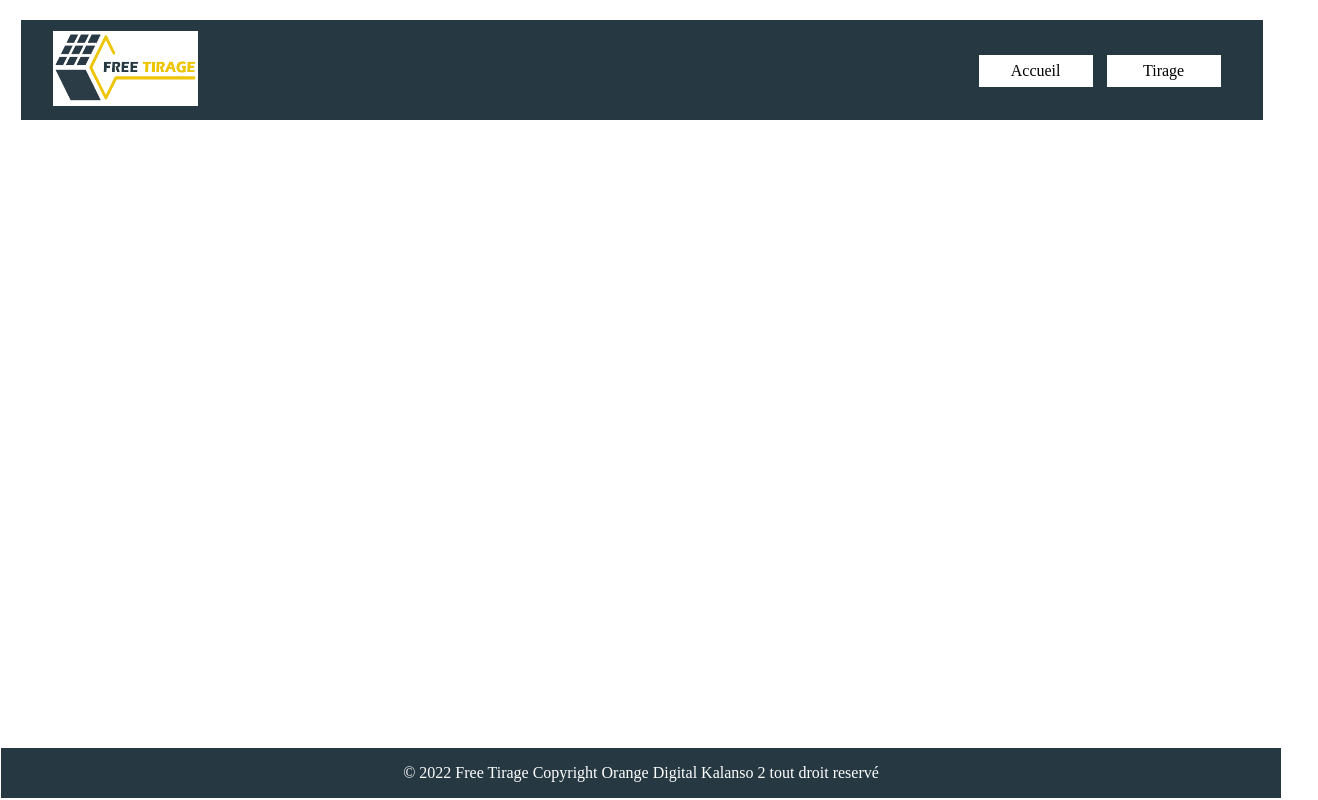
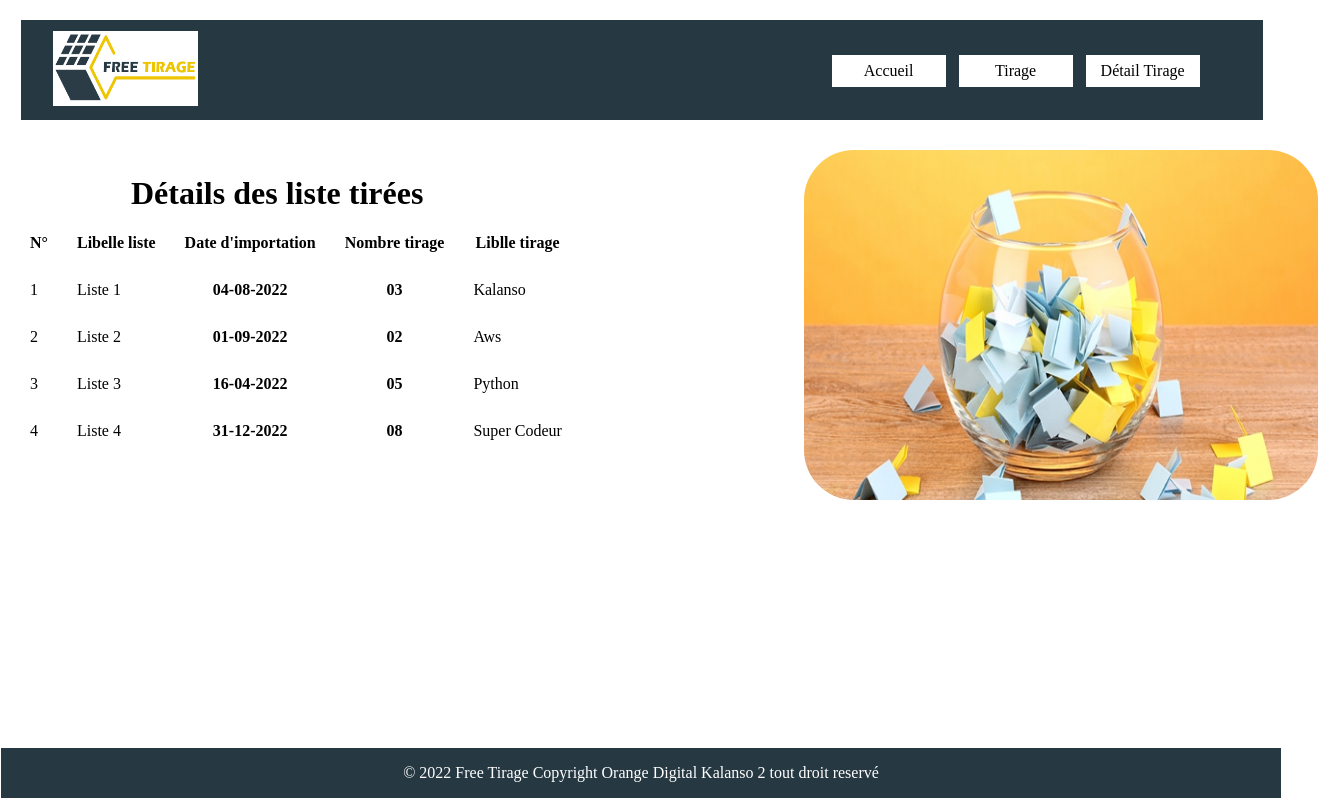
Before and after one commit to KhadySAM/frontEndApiTirage, an Angular app: page /detail-tirage in a window 1280 px wide. Before the commit this address led to /. Shown: the whole page, 1318 px wide, since content can reach past the window. Built offline with nearby package versions, Linux system fonts and the light colour scheme.

Commit message:
detail liste

```diff
--- a/src/app/app-routing.module.ts
+++ b/src/app/app-routing.module.ts
@@ -1,11 +1,13 @@
 import { NgModule } from '@angular/core';
 import { RouterModule, Routes } from '@angular/router';
 import { AccueilComponent } from './accueil/accueil.component';
+import { DetailTirageComponent } from './detail-tirage/detail-tirage.component';
 import { TirageComponent } from './tirage/tirage.component';
 
 const routes: Routes = [
   {path: 'tirage', component: TirageComponent},
   {path: 'accueil', component: AccueilComponent},
+  {path: 'detail-tirage', component: DetailTirageComponent},
   {path: '', component: AccueilComponent}
 ];
 
--- a/src/app/app.component.css
+++ b/src/app/app.component.css
@@ -31,18 +31,25 @@ li {
 }
 ul li a:hover {
 
-    background-color:gray;
+    background-color:white;
     border-color:#EDC400;
 }
 .acc{
     position: absolute;
-    right: 170px;
+    right: 317px;
     top: 35px;
 }
 .tir{
     position: absolute;
-    right: 42px;
+    right: 190px;
     top: 35px;
+}
+
+.detailTir{
+    position: absolute;
+    right: 63px;
+    top: 35px;
+
 }
 
 .logo{
--- a/src/app/app.component.html
+++ b/src/app/app.component.html
@@ -5,6 +5,7 @@
         <ul>
             <li class="acc"><a routerLink="/accueil" routerLinkActive="active">Accueil</a></li>
             <li class="tir"><a routerLink="/tirage" routerLinkActive="active">Tirage</a></li>
+            <li class="detailTir"><a routerLink="/detail-tirage" routerLinkActive="active">Détail Tirage</a></li>
            </ul>
     </nav>
 </header>
--- a/src/app/app.module.ts
+++ b/src/app/app.module.ts
@@ -5,13 +5,15 @@ import { BrowserModule } from '@angular/platform-browser'
 import { AppRoutingModule } from './app-routing.module';
 import { AppComponent } from './app.component';
 import { TirageComponent } from './tirage/tirage.component';
-import { AccueilComponent } from './accueil/accueil.component'
+import { AccueilComponent } from './accueil/accueil.component';
+import { DetailTirageComponent } from './detail-tirage/detail-tirage.component'
 
 @NgModule({
   declarations: [
     AppComponent,
     TirageComponent,
-    AccueilComponent
+    AccueilComponent,
+    DetailTirageComponent
 
   ],
   imports: [
--- /dev/null
+++ b/src/app/detail-tirage/detail-tirage.component.css
@@ -0,0 +1,32 @@
+.tableD{
+
+    display: table;
+    position: absolute;
+    margin-top: 9px;
+    margin-left: -91px;
+    border-collapse: separate;
+    border-spacing: 27px;
+    border: #263842;
+    border-collapse: 45px;
+    box-sizing: border-box;
+}
+.maTable{
+    margin-top: 197px;
+    margin-right: 46px;
+    margin-left: 85px
+
+}
+.detailListe{
+    box-sizing: border-box;
+    position: absolute;
+    width: 514px;
+    height: 350px;
+    left: 804px;
+    top: 150px;
+    border-radius: 50px;
+}
+.titre1{
+    position: absolute;
+    margin-top: -22px;
+    margin-left: 38px
+}
--- /dev/null
+++ b/src/app/detail-tirage/detail-tirage.component.html
@@ -0,0 +1,51 @@
+<div class="maTable">
+    <h1 class="titre1">Détails des liste tirées</h1>
+    <table class="tableD">
+      <thead>
+        <tr>
+          <th>N°</th>
+          <th>Libelle liste</th>
+          <th>Date d'importation</th>
+          <th>Nombre tirage</th>
+          <th>Liblle tirage</th>
+        </tr>
+      </thead>
+      <tbody>
+        <tr>
+          <td>1</td>
+          <td>Liste 1</td>
+          <th>04-08-2022</th>
+          <th>03</th>
+          <td>Kalanso</td>
+
+        </tr>
+        <tr>
+          <td>2</td>
+          <td>Liste 2</td>
+          <th>01-09-2022</th>
+          <th>02</th>
+          <td>Aws</td>
+
+        </tr>
+        <tr>
+          <td>3</td>
+          <td>Liste 3</td>
+          <th>16-04-2022</th>
+          <th>05</th>
+          <td>Python</td>
+
+          </tr>
+          <tr>
+            <td>4</td>
+            <td>Liste 4</td>
+            <th>31-12-2022</th>
+            <th>08</th>
+            <td>Super Codeur</td>
+
+          </tr>
+        </tbody>
+    </table>
+</div>
+<div class="image">
+    <img src="assets/image/tiragePhoto.jpg" alt="tirageAusort" class="detailListe">
+</div>
--- /dev/null
+++ b/src/app/detail-tirage/detail-tirage.component.ts
@@ -0,0 +1,15 @@
+import { Component, OnInit } from '@angular/core';
+
+@Component({
+  selector: 'app-detail-tirage',
+  templateUrl: './detail-tirage.component.html',
+  styleUrls: ['./detail-tirage.component.css']
+})
+export class DetailTirageComponent implements OnInit {
+
+  constructor() { }
+
+  ngOnInit(): void {
+  }
+
+}
--- a/src/app/tirage/tirage.component.css
+++ b/src/app/tirage/tirage.component.css
@@ -1,12 +1,3 @@
-/*.formulaire{
-    display: flex;
-    position: absolute;
-    margin-top: 188px;
-    margin-left: 3vh;
-    width: 24vh;
-    height: 4vh;
-    line-height: 12px;
-}*/
 .poly2{
 position: absolute;
 width: 133.43px;
@@ -26,8 +17,6 @@ transform: rotate(-90.91deg);
     width: 16px;
     line-height: 29px;
 }
-
-
 .container{
     margin-left: 7vh;
     margin-top: 26vh;
@@ -36,32 +25,6 @@ transform: rotate(-90.91deg);
     background: #263842;
     border-radius: 2rem;
 }
-
-
-.tri{
-    margin-left: 24vh;
-
-    margin-top: 1vh;
-    width: 0vh;
-    height: 42.5vh;
-    background: #263842;
-    border-radius: 2rem;
-    border-left: 100px solid transparent;
-    border-right: 100px solid red;
-    border-top: 100px solid transparent;
-    border-bottom: 100px solid transparent;
-}
-
-.polygon{
-    margin-left: 10vh;
-    margin-top: 60vh;
-    width: 40vh;
-    height: 20vh;
-    background: #263842;
-    border-radius: 2rem;
-}
-
-
 .pom{
     margin-left: 15px;
     margin-top: -252px;
--- a/src/app/tirage/tirage.component.html
+++ b/src/app/tirage/tirage.component.html
@@ -5,7 +5,6 @@
             <path fill-rule="evenodd" d="M3.5 10a.5.5 0 0 1-.5-.5v-8a.5.5 0 0 1 .5-.5h9a.5.5 0 0 1 .5.5v8a.5.5 0 0 1-.5.5h-2a.5.5 0 0 0 0 1h2A1.5 1.5 0 0 0 14 9.5v-8A1.5 1.5 0 0 0 12.5 0h-9A1.5 1.5 0 0 0 2 1.5v8A1.5 1.5 0 0 0 3.5 11h2a.5.5 0 0 0 0-1h-2z"/>
             <path fill-rule="evenodd" d="M7.646 15.854a.5.5 0 0 0 .708 0l3-3a.5.5 0 0 0-.708-.708L8.5 14.293V5.5a.5.5 0 0 0-1 0v8.793l-2.146-2.147a.5.5 0 0 0-.708.708l3 3z"/>
             </svg>
-
         </div>
     </div>
 </div>
```
Also changed, not shown: 1 other file (tests, documents, lock files or other folders).
